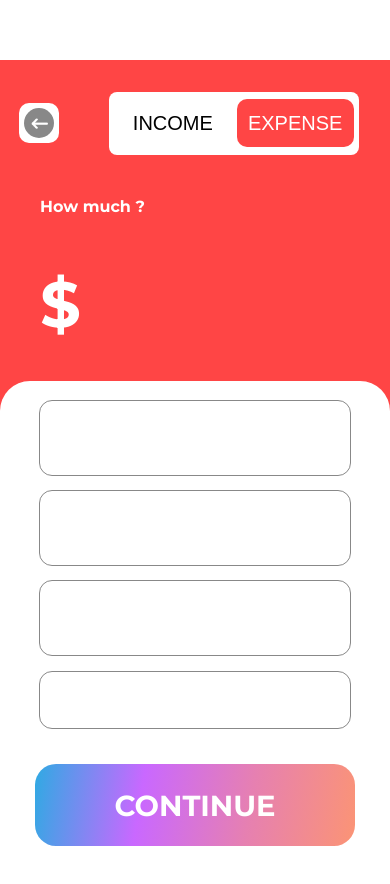
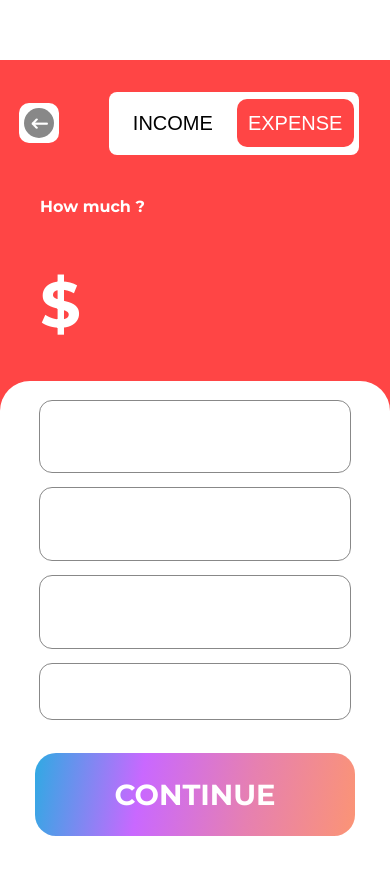
Before and after one commit to priyanshpatel18/ExpenShare-Web, a React (Vite) app: page /Groups in a window 390 px wide. Shown: the part 1206-2090 px from the top of the page. Built offline with nearby package versions, Linux system fonts and the light colour scheme.

Commit message:
feat/cat

```diff
--- a/src/index.css
+++ b/src/index.css
@@ -1465,7 +1465,7 @@ body {
   /*addtransaction*/
   .ttp-details {
     width: 100%;
-    height: 69%;
+    height: 67%;
     position: relative;
     display: grid;
 
```
